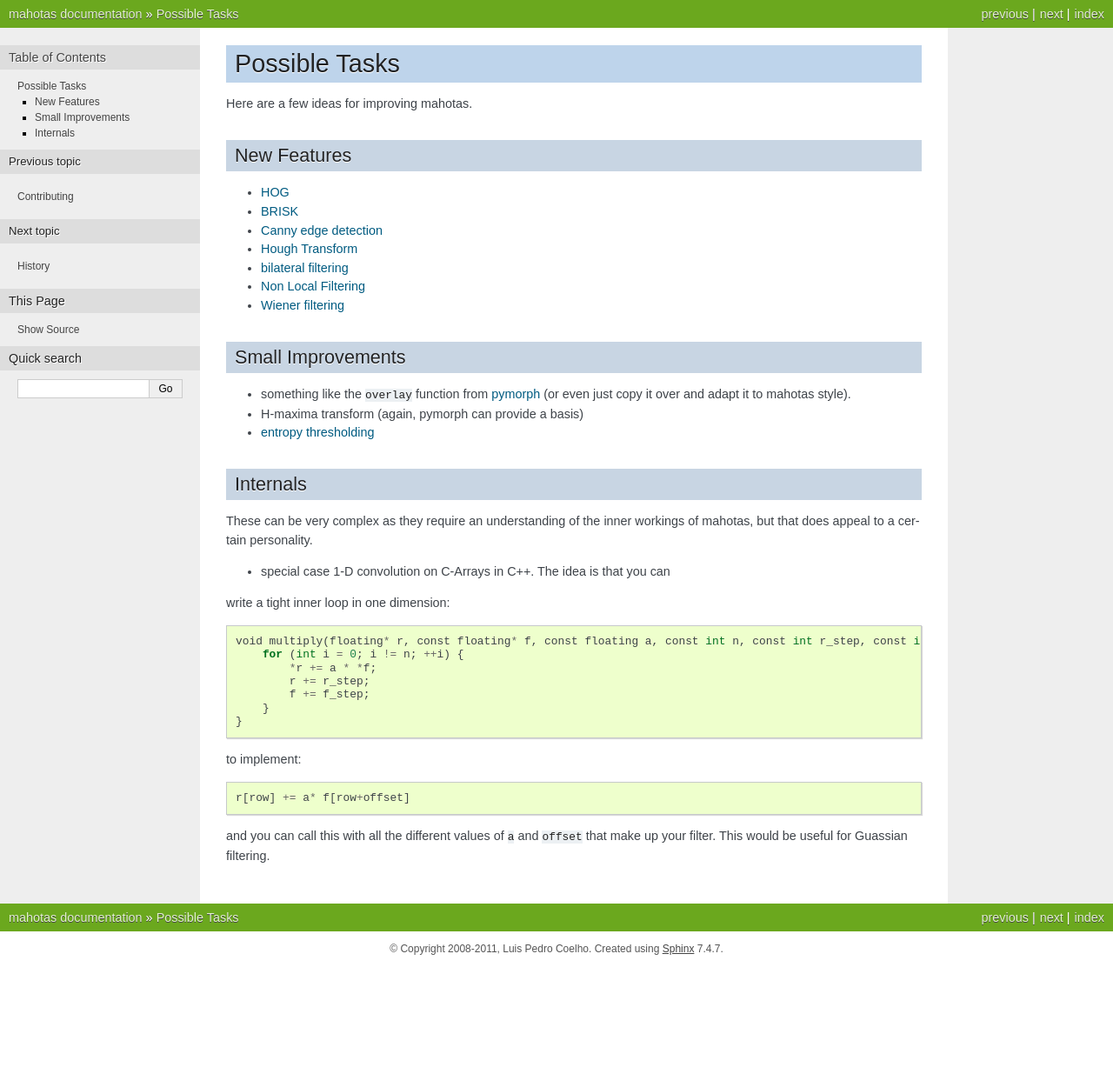
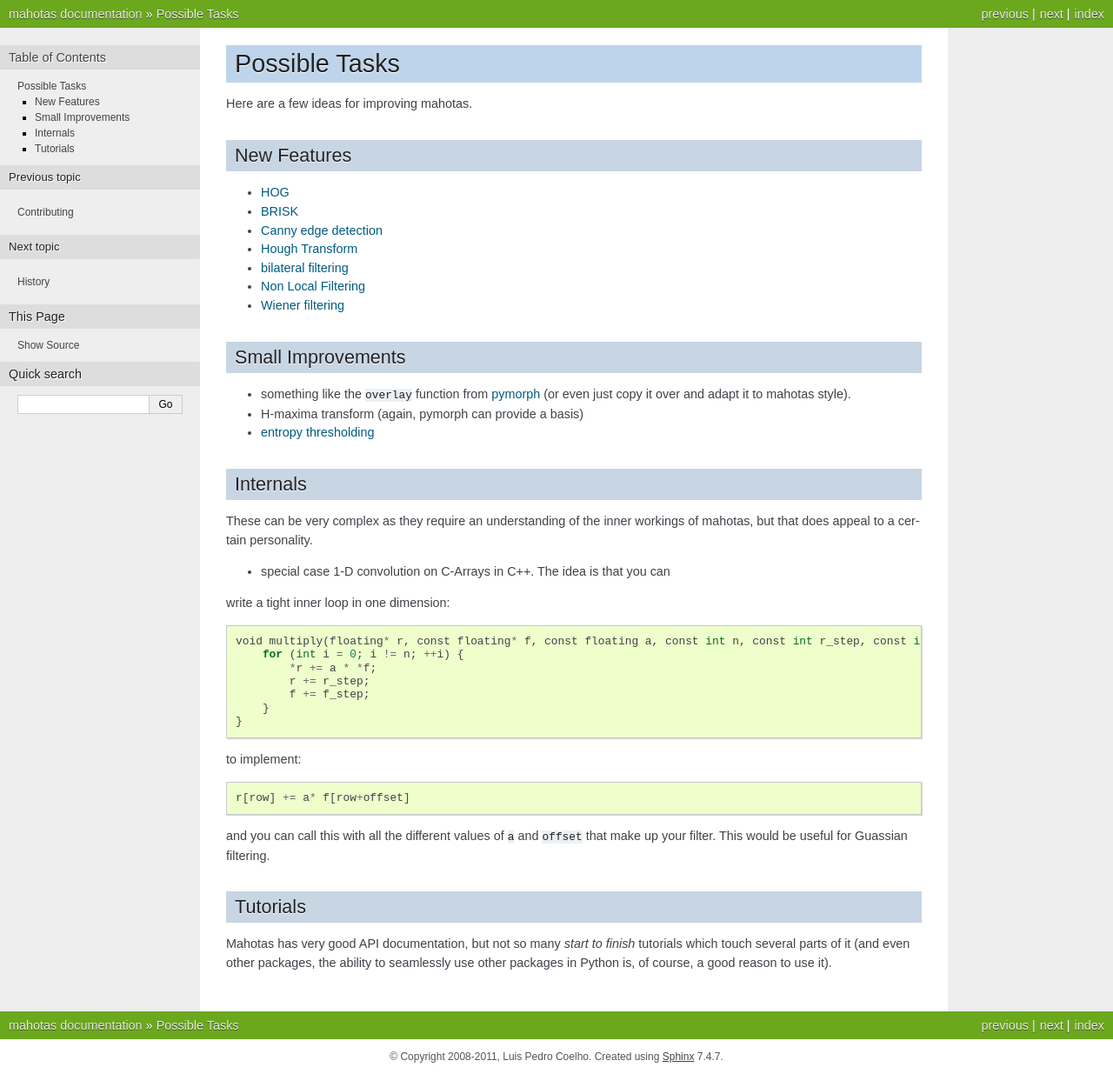
Before and after one commit to luispedro/mahotas, a Sphinx documentation site: the page built from docs/source/tasks.rst, in a window 1280 px wide. Shown: the whole page at 87% size. Built offline with Sphinx 7.4.7, drawn with Linux system fonts in a browser that asks for light colours; formulas are drawn with MathJax 3; the version number could not be read and is left out; before the commit the page ends 1111 px from its top, so only the background shows below that.

Commit message:
DOC Mention tutorials as possible improvement

```diff
--- a/docs/source/tasks.rst
+++ b/docs/source/tasks.rst
@@ -46,3 +46,12 @@ to implement::
 
 and you can call this with all the different values of ``a`` and ``offset``
 that make up your filter. This would be useful for Guassian filtering.
+
+
+Tutorials
+---------
+
+Mahotas has very good API documentation, but not so many *start to finish*
+tutorials which touch several parts of it (and even other packages, the ability
+to seamlessly use other packages in Python is, of course, a good reason to use
+it).
```
